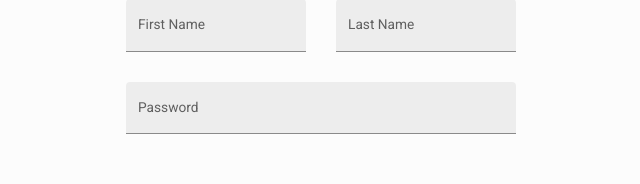
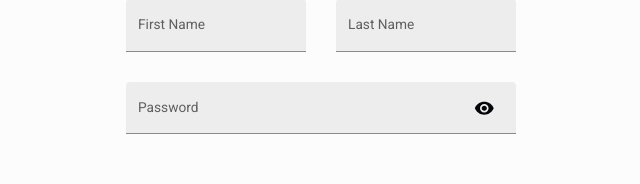
Before and after one commit to azimy-hamid/miniProjectTwo, a React (Create React App) app in the folder frontend/: page /signup in a window 1280 px wide. Shown: the part 377-561 px from the top of the page, without its empty margins (319-959 px from the left). Built offline with nearby package versions, Linux system fonts and the light colour scheme.

Commit message:
Added show/not show icon for the password input

```diff
--- a/frontend/src/pages/signupForm/index.jsx
+++ b/frontend/src/pages/signupForm/index.jsx
@@ -7,6 +7,9 @@ import FormHeader from "../../components/FormHeader";
 import { registerUser } from "../../services/authService";
 import { useNavigate } from "react-router-dom"; // Import useNavigate
 import { useState } from "react"; // Import useState to manage error state
+
+import VisibilityIcon from "@mui/icons-material/Visibility";
+import VisibilityOffIcon from "@mui/icons-material/VisibilityOff";
 
 const initialValues = {
   username: "",
@@ -32,6 +35,11 @@ const SignupForm = () => {
   const navigate = useNavigate();
 
   const [errorMessage, setErrorMessage] = useState(""); // State to store error messages
+  const [showPassword, setShowPassword] = useState(false);
+
+  const handleClickShowPassword = () => {
+    setShowPassword((prev) => !prev);
+  };
 
   const handleRegister = async (values) => {
     try {
@@ -144,10 +152,11 @@ const SignupForm = () => {
                 sx={{ gridColumn: "span 2" }}
               />
 
+              <Box sx={{ position: "relative", gridColumn: "span 4" }}>
                 <TextField
                   fullWidth
                   variant="filled"
-                type="password"
+                  type={showPassword ? "text" : "password"}
                   label="Password"
                   onBlur={handleBlur}
                   onChange={handleChange}
@@ -155,8 +164,34 @@ const SignupForm = () => {
                   name="password"
                   error={!!touched.password && !!errors.password}
                   helperText={touched.password && errors.password}
-                sx={{ gridColumn: "span 4" }}
+                  InputProps={{
+                    endAdornment: (
+                      <Button
+                        onClick={handleClickShowPassword}
+                        sx={{
+                          position: "absolute",
+                          right: 0,
+                          zIndex: 1,
+                          backgroundColor: "transparent",
+                          "&:hover": {
+                            backgroundColor: "transparent", // No hover effect
+                          },
+                          "&:focus": {
+                            outline: "none", // No outline on focus
+                          },
+                        }}
+                        disableRipple // Disable click effect
+                      >
+                        {showPassword ? (
+                          <VisibilityOffIcon />
+                        ) : (
+                          <VisibilityIcon />
+                        )}
+                      </Button>
+                    ),
+                  }}
                 />
+              </Box>
 
               <Box
                 sx={{
```
Lines whose indentation alone changed are shown as unchanged.
